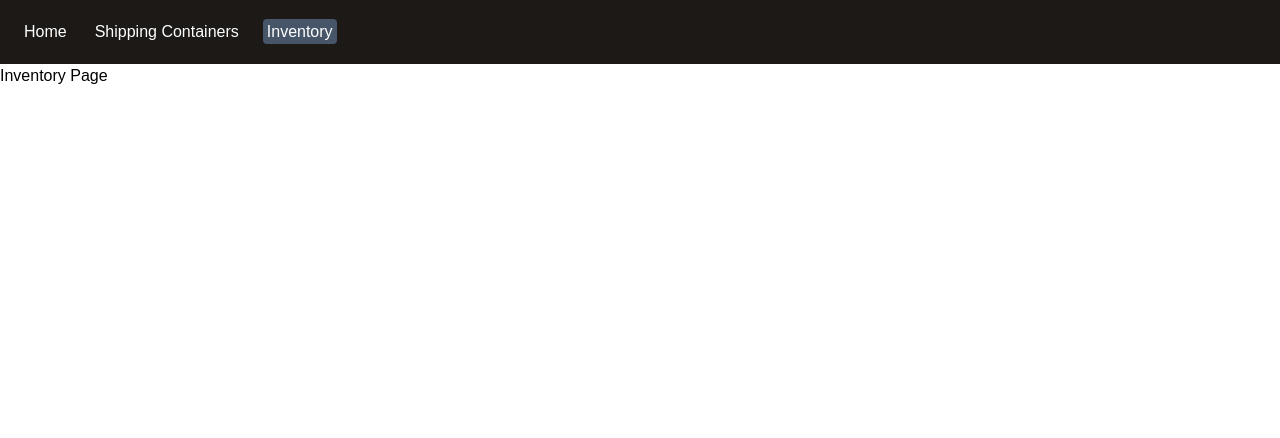
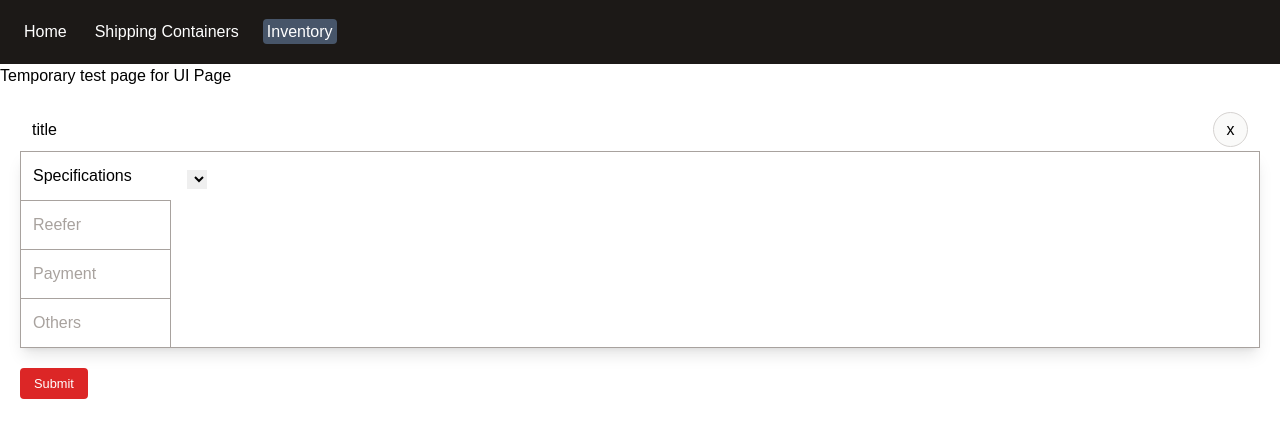
Before and after one commit to jamesenglajom/react-form, a React (Create React App) app: page /inventory in a window 1280 px wide. Shown: the top 438 px of the page. Built offline with nearby package versions, Linux system fonts and the light colour scheme.

Commit message:
form new ui initial attemp

```diff
--- a/src/pages/Inventory.jsx
+++ b/src/pages/Inventory.jsx
@@ -1,3 +1,59 @@
+import { useState } from "react";
+
 export function InventoryPage(){
-    return <h1>Inventory Page</h1>
+
+    const [tabs, setTabs] = useState(()=>{
+        return [
+            {name:"specs", label: "Specifications"},
+            {name:"reefer", label: "Reefer"},
+            {name:"payment", label: "Payment"},
+            {name:"others", label: "Others"},
+        ];
+    })
+    const [tab, setTab] = useState("specs");
+
+
+    return <>
+    <h1>Temporary test page for UI Page</h1>
+    {/* wrapper */}
+    <div className="p-5 w-full">
+        <div className="">
+            <div className="flex items-center justify-between py-1 px-3">
+                <div>title</div>
+                <div>
+                    <button className="rounded-full h-[35px] w-[35px] bg-stone-50 border border-stone-300">x</button>
+                </div>
+            </div>
+            {/* form */}
+            <div className="flex w-full shadow-lg border border-stone-400">
+                {/* tabs */}
+                <div className="w-[150px]">
+                    {
+                        tabs.map((i,index)=>(
+                            <div onClick={()=> setTab(i.name)}key={`tab-${i.name}`} className={`${index < (tabs.length-1)? "border-b":``}  ${tab === i.name?"":"border-r"} border-stone-400`}>
+                                <div className={`p-3 ${tab === i.name?"":"text-stone-400"}`}>{i.label}</div>
+                            </div>
+                        ))
+                    }
+                </div>
+                {/* content wrap */}
+                <div className="p-4">
+                    {/* content */}
+                    {
+                        tab === "specs" &&
+                        <div>
+                            <div>
+                                <label htmlFor=""></label>
+                                <select name="" id=""></select>
+                            </div>
+                        </div>
+                    }
+                </div>
+            </div>
+            <div className="mt-5">
+                <button className="react-primary-button">Submit</button>
+            </div>
+        </div>
+    </div>
+    </>
 }
```
